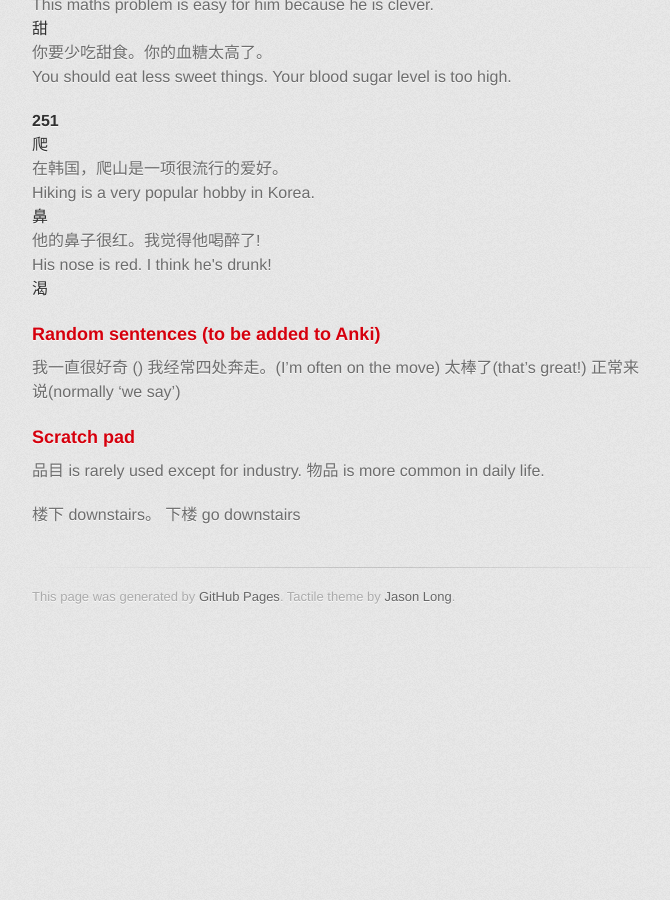
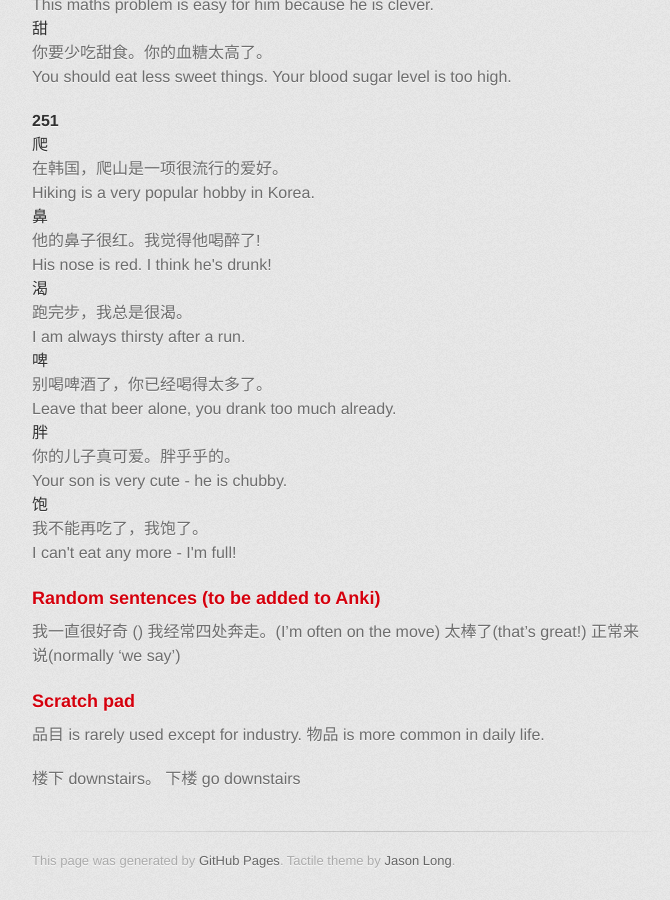
Before and after one commit to axiomiety/axiomiety.github.io, a Jekyll site: the page built from llog/mandarin.markdown, in a window 1280 px wide and 900 px high, scrolled down 18244 px. Shown: the whole window, without its empty margins (298-968 px from the left). Built offline with Jekyll 4.4.1, drawn with Linux system fonts in a browser that asks for light colours; nearby versions of some CDN libraries; some web fonts are replaced; before the commit the page ends 18880 px from its top, so only the background shows below that.

Commit message:
mandarin

```diff
--- a/llog/mandarin.markdown
+++ b/llog/mandarin.markdown
@@ -887,17 +887,17 @@ Character|Sentence|Translation
   <dd>他的鼻子很红。我觉得他喝醉了! </dd>
   <dd>His nose is red. I think he's drunk!</dd>
   <dt>渴</dt>
-  <dd></dd>
-  <dd></dd>
-  <dt></dt>
-  <dd></dd>
-  <dd></dd>
-  <dt></dt>
-  <dd></dd>
-  <dd></dd>
-  <dt></dt>
-  <dd></dd>
-  <dd></dd>
+  <dd>跑完步，我总是很渴。</dd>
+  <dd>I am always thirsty after a run.</dd>
+  <dt>啤</dt>
+  <dd>别喝啤酒了，你已经喝得太多了。</dd>
+  <dd>Leave that beer alone, you drank too much already.</dd>
+  <dt>胖</dt>
+  <dd>你的儿子真可爱。胖乎乎的。</dd>
+  <dd>Your son is very cute - he is chubby.</dd>
+  <dt>饱</dt>
+  <dd>我不能再吃了，我饱了。</dd>
+  <dd>I can't eat any more - I'm full!</dd>
   <dt></dt>
   <dd></dd>
   <dd></dd>
```
